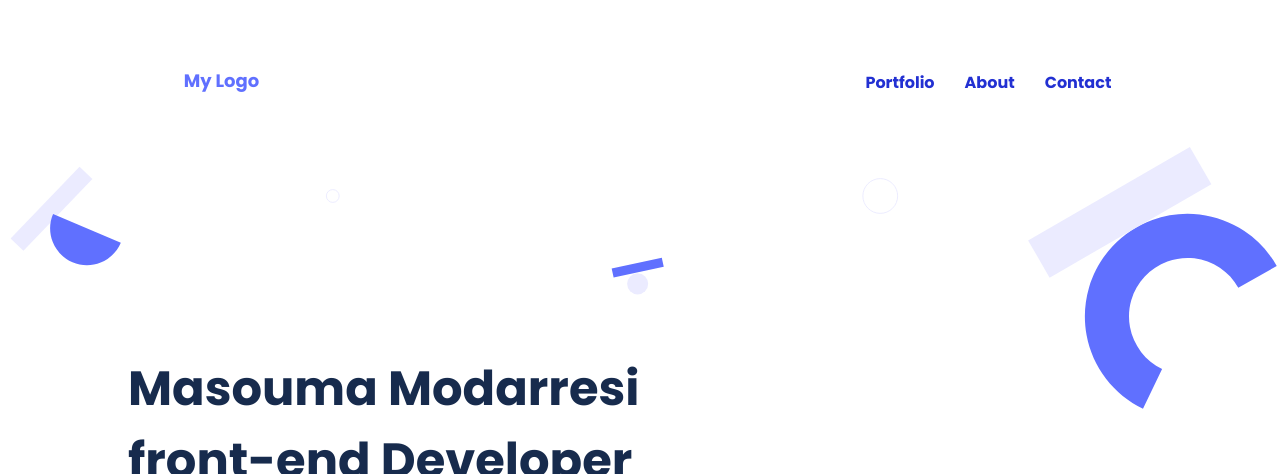
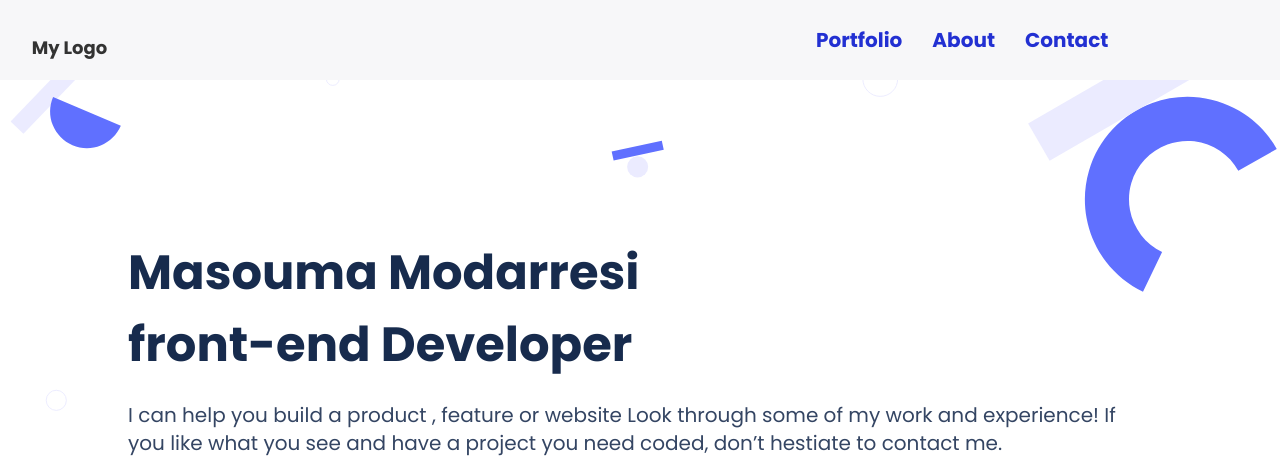
Before and after one commit to Masouma864/Masouma_Portfolio, a website: page index.html in a window 1280 px wide. Shown: the top 474 px of the page. Drawn offline with nearby package versions, Linux system fonts and the light colour scheme.

Commit message:
create fixed navigation

```diff
--- a/style.css
+++ b/style.css
@@ -23,8 +23,20 @@ a {
 header {
   display: flex;
   align-items: center;
+  flex-direction: row;
+  height: 80px;
   justify-content: space-between;
-  color: #6070ff;
+  position: fixed;
+  top: 0;
+  left: 0;
+  z-index: 9999;
+  width: 100%;
+  background-color: #f7f7f9;
+  color: #333;
+  padding: 3px;
+  text-align: center;
+  font-size: 20px;
+
 }
 
 /* text logo */
@@ -40,7 +52,7 @@ header {
 }
 
 .logo-container {
-  padding: 2.8rem 0 0 1.8rem;
+  padding: 1rem 0 0 1.8rem;
 }
 
 /* Hero section starts here */
@@ -663,12 +675,7 @@ h2 {
   .list li {
     list-style: none;
     gap: 20px;
-    margin: 5px 15px;
-    padding-top: 3rem;
-  }
-
-  header {
-    display: flex;
+    margin: 0px 15px;
   }
 
   .nav-menu {
@@ -706,10 +713,6 @@ h2 {
 
   .hamburger {
     display: none;
-  }
-
-  .logo-container {
-    margin: 26px 0 26px 155px;
   }
 
   .logo {
```
